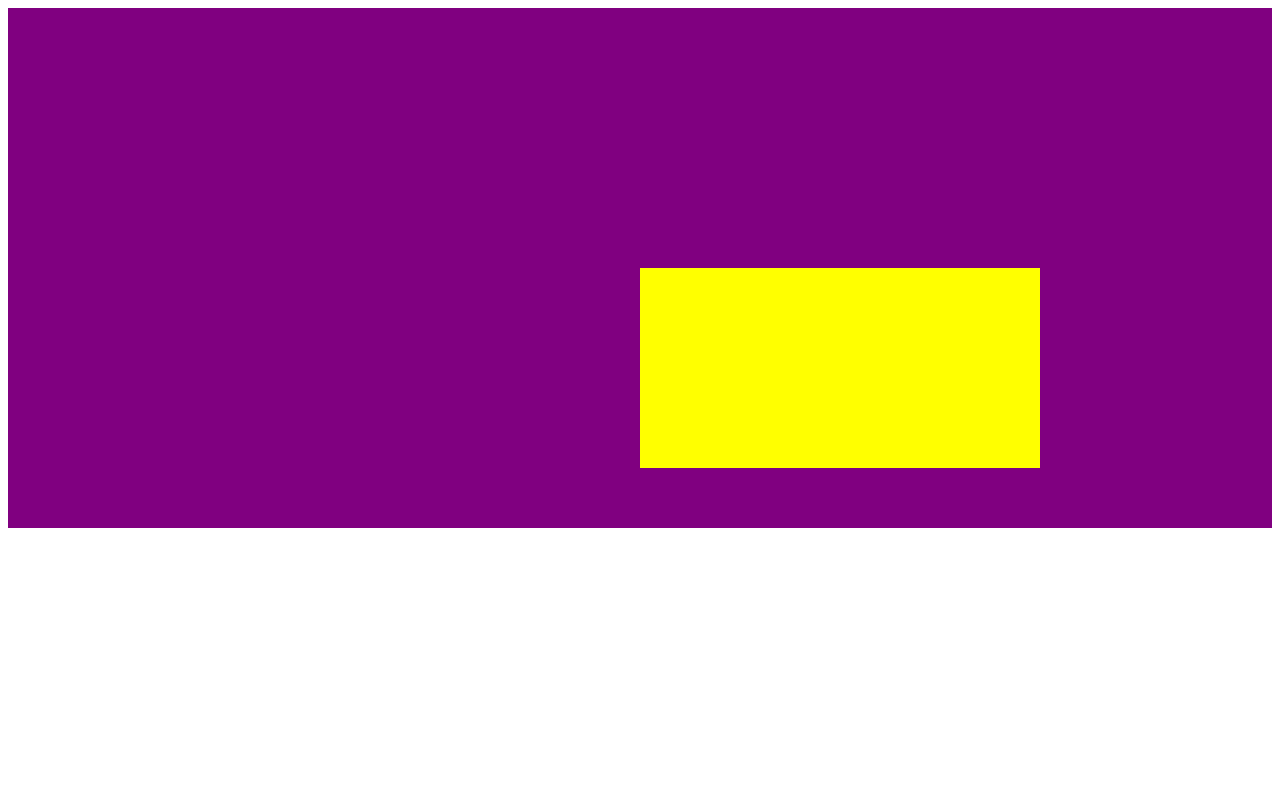
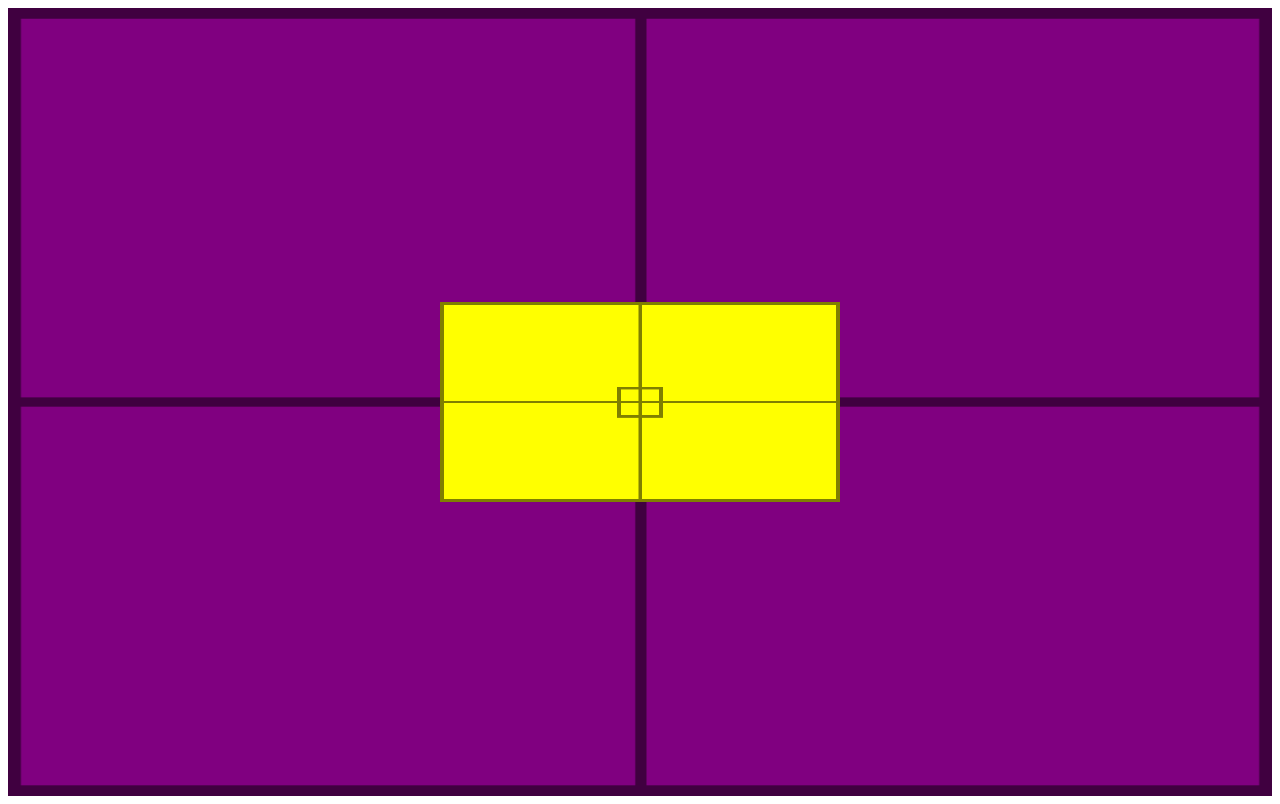
Before and after one commit to Alefjuo/html-css, a plain HTML site: page exercícios/ex022/fundo007.html in a window 1280 px wide. Drawn offline with Linux system fonts and the light colour scheme.

Commit message:
Atualizei fundo007

```diff
--- a/exercícios/ex022/fundo007.html
+++ b/exercícios/ex022/fundo007.html
@@ -6,19 +6,24 @@
     <title>Alinhamento vertical</title>
     <style>
         #container {
+            background-image: url('imagens/target001.png');
+            background-size: 100% 100%;
             position: relative;
-            height: 500px;
+            height: 96vh;;
             background-color: purple;
             padding: 10px;
         }
 
         #conteudo {
+            background-image: url('imagens/target001.png');
+            background-size: 100% 100%;
             position: absolute;
             height: 200px;
             width: 400px;
             background-color: yellow;
             left: 50%;
             top: 50%;
+            transform: translate(-50%, -50%);
         }
     </style>
 </head>
```
Also changed, not shown: exercícios/d012/cordel-moderno.txt (added), exercícios/d012/imagens/background001.jpg (added), exercícios/d012/imagens/background002.jpg (added).
